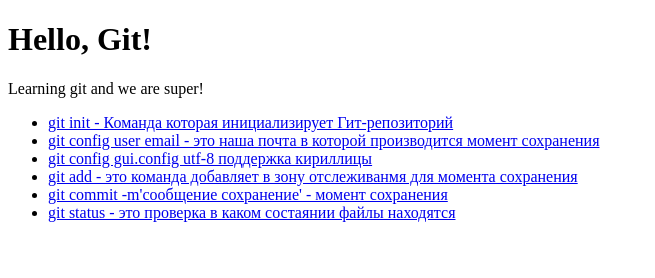
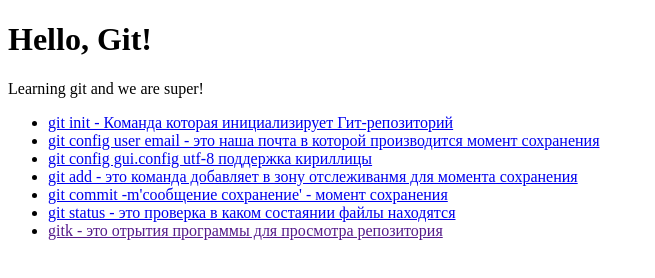
Before and after one commit to maxi172/git-learning-18-0, a plain HTML site: page index.html in a window 1280 px wide. Shown: the whole page, without its empty margins (0-655 px from the left). Drawn offline with Linux system fonts and the light colour scheme.

Commit message:
Hi git/ and I and link about git and we are child

```diff
--- a/index.html
+++ b/index.html
@@ -18,6 +18,7 @@
         <li><a href="https://git-scm.com/git-add">git add - это команда добавляет в зону отслеживанмя для момента сохранения</a></li>
         <li><a href="https://git-scm.com/docs/git-commit"> git commit -m'сообщение сохранение' - момент сохранения  </a></li>
         <li><a href="https://git-scm.com/docs/git-status"> git status - это проверка в каком состаянии файлы находятся</a></li>
+        <li><a href="">gitk - это отрытия программы для просмотра репозитория</a></li>
     </ul>
 </body>
 </html>
```
